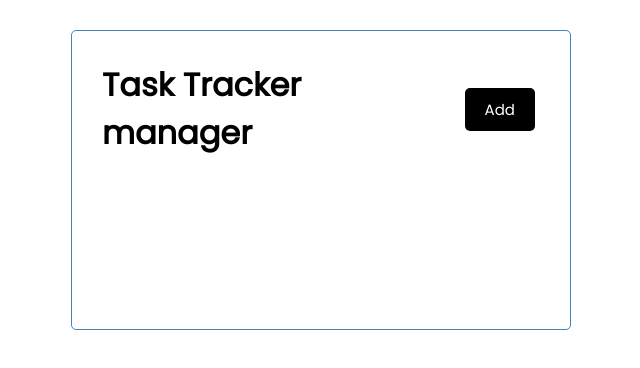
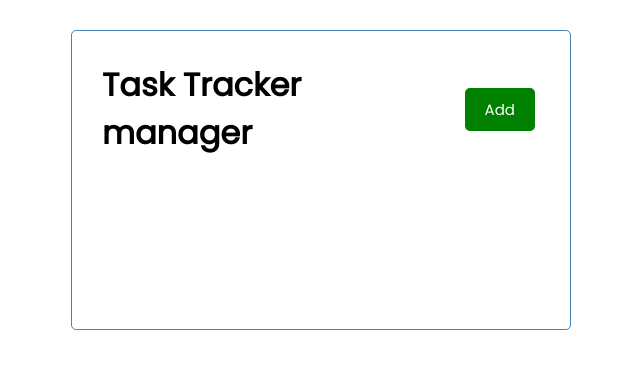
Before and after one commit to gymcode/comebackcode, a React (Create React App) app: page / in a window 1280 px wide. Shown: the top 368 px of the page, without its empty margins (319-959 px from the left). Built offline with nearby package versions, Linux system fonts and the light colour scheme.

Commit message:
changed button color

```diff
--- a/src/components/Header.js
+++ b/src/components/Header.js
@@ -13,7 +13,7 @@ function Header({title}) {
     return (
         <header className={"header"}>
             <h1>{title}</h1>
-            <Button text={"Add"} />
+            <Button color={"green"} text={"Add"} />
             {/* <button onClick={onClickBtn} className={"btn"}>Add</button> */}
         </header>
     )
--- a/src/components/button.js
+++ b/src/components/button.js
@@ -1,9 +1,9 @@
 import {react, Fragment} from 'react'
 
-function Button({text}){
+function Button({text, color }){
     return (
         <Fragment>
-             <button className={"btn"}>{text}</button>
+             <button style={{backgroundColor: color}} className={"btn"}>{text}</button>
         </Fragment>
     )
 }
```
